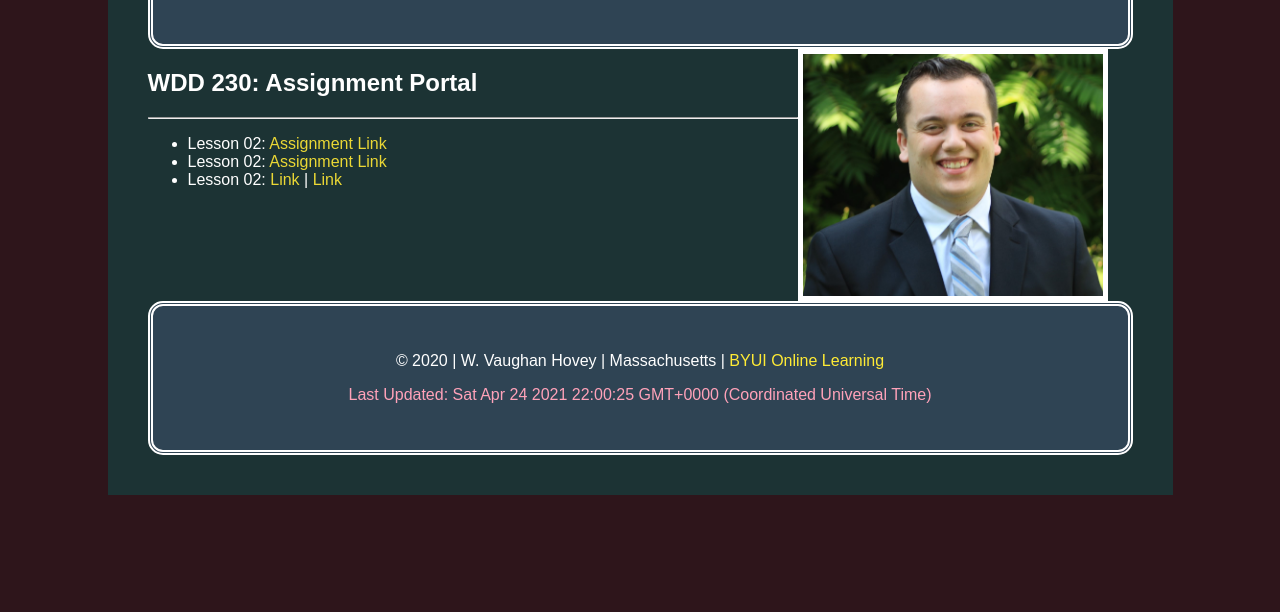
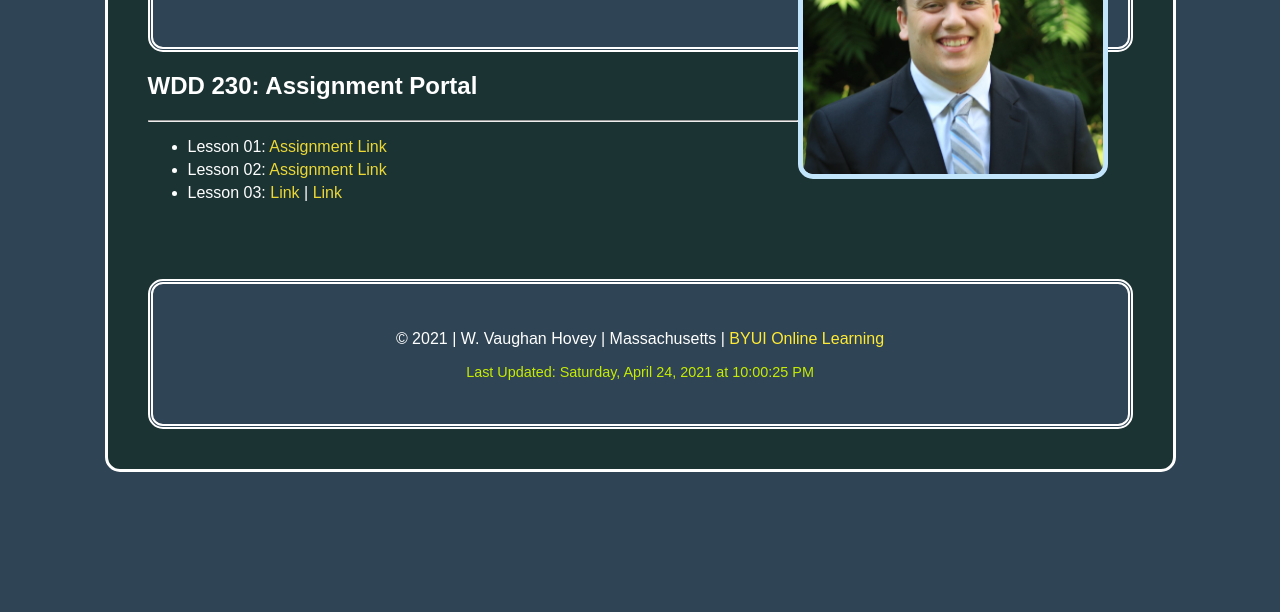
Before and after one commit to wvhovey/wvhovey.github.io, a plain HTML site: page index.html in a window 1280 px wide. Shown: the part 188-800 px from the top of the page. Drawn offline with Linux system fonts and the light colour scheme.

Commit message:
Course Portal Home Page

```diff
--- a/css/style.css
+++ b/css/style.css
@@ -1,9 +1,9 @@
 html {
-    background-color: #2e151b;
+    background-color: #2f4454;
     background-size: 30%;
     font-family: 'Poppins', sans-serif;
     color: white;
-  }
+}
 
 a {
     text-decoration: none;
@@ -21,24 +21,33 @@ a:hover {
     background-color: #1c3334;
     max-width: 985px;
     margin: 0 auto;
+    border: 3px solid white;
+    border-radius: 15px;
 }
 
-#myPic {
+#my-pic {
     max-width: 300px;
     width: 100%;
     float: right;
-    border: 5px solid white;
+    border: 5px solid rgb(194, 229, 252);
     margin-right: 25px;
+    margin-top: -125px;
+    margin-bottom: 100px;
+    border-radius: 15px;
 }
 
 header {
-    text-align: center;
+    text-align: left;
     font-size: 150%;
     padding: 30px;
     color: white;
     background-color: #2f4454;
     border: 5px double white;
     border-radius: 15px;
+}
+
+header h1 {
+    margin-left: 100px;
 }
 
 footer {
@@ -55,15 +64,34 @@ footer a {
 }
 
 .date {
-    color: #ffa2b9;
+    color: #c6ec04;
+    font-size: 0.9em;
 }
 
+.link-list li{
+    margin-bottom: 5px;
+}
+
+
+
 @media (max-width: 740px) {
+    html {
+        background-color: #1c3334;
+    }
+
     .content {
         display: block;
+        border: none;
     }
 
-    #myPic {
+    header h1 {
+        margin-left: 0px;
+    }
+
+    #my-pic {
+        max-width: 269px;
         float: none;
+        margin-top: 25px;
+        margin-bottom: 15px;
     }
 }
--- a/index.html
+++ b/index.html
@@ -17,21 +17,27 @@
         </header>
 
         <main>
-            <img id="myPic" src="assets/myPic.jpg" alt="Picture of Vaughan">
+            <img id="my-pic" src="assets/myPic.jpg" alt="Picture of Vaughan">
             <h2>WDD 230: Assignment Portal</h2>
             <hr>
-            <ul>
-                <li>Lesson 02: <a href="wvhovey.github.io/lesson-02/assignment.html">Assignment Link</a></li>
-                <li>Lesson 02: <a href="wvhovey.github.io/lesson-03/assignment.html">Assignment Link</a></li>
-                <li>Lesson 02: <a href="wvhovey.github.io/lesson-04/assignment1.html">Link</a> | <a href="wvhovey.github.io/lesson-04/assignment2.html">Link</a></li>
+            <ul class="link-list">
+                <li>Lesson 01: <a href="#">Assignment Link</a></li>
+                <li>Lesson 02: <a href="#">Assignment Link</a></li>
+                <li>Lesson 03: <a href="#">Link</a> | <a href="#">Link</a></li>
             </ul>
         </main>
 
         <footer>
-            <p>&copy; 2020 | W. Vaughan Hovey | Massachusetts |
-            <a href="https://www.byui.edu/online" target="blank">BYUI Online Learning</a></p>
-            <p class="date">Last Updated: <span id='date-time'><script src="js/date.js"></script></span></p>
+            <p>
+                &copy; <span id='current-year'></span> |
+                W. Vaughan Hovey |
+                Massachusetts |
+                <a href="https://www.byui.edu/online" target="blank">BYUI Online Learning</a>
+            </p>
+            <p class="date">Last Updated: <span id='current-date'></span></p>
         </footer>
+
+        <script src="js/date.js"></script>
 
     </div>
 
--- a/js/date.js
+++ b/js/date.js
@@ -1,2 +1,5 @@
-var dt = new Date(document.lastModified);
-document.getElementById('date-time').innerHTML=dt;
+var options = {weekday: 'long', day: 'numeric', month: 'long', year: 'numeric', hour: 'numeric', minute: 'numeric', second: 'numeric'};
+document.getElementById('current-date').textContent = new Date().toLocaleDateString('en-US', options);
+
+var options = {year: 'numeric'};
+document.querySelector('#current-year').textContent = new Date().toLocaleDateString('en-US', options);
```
